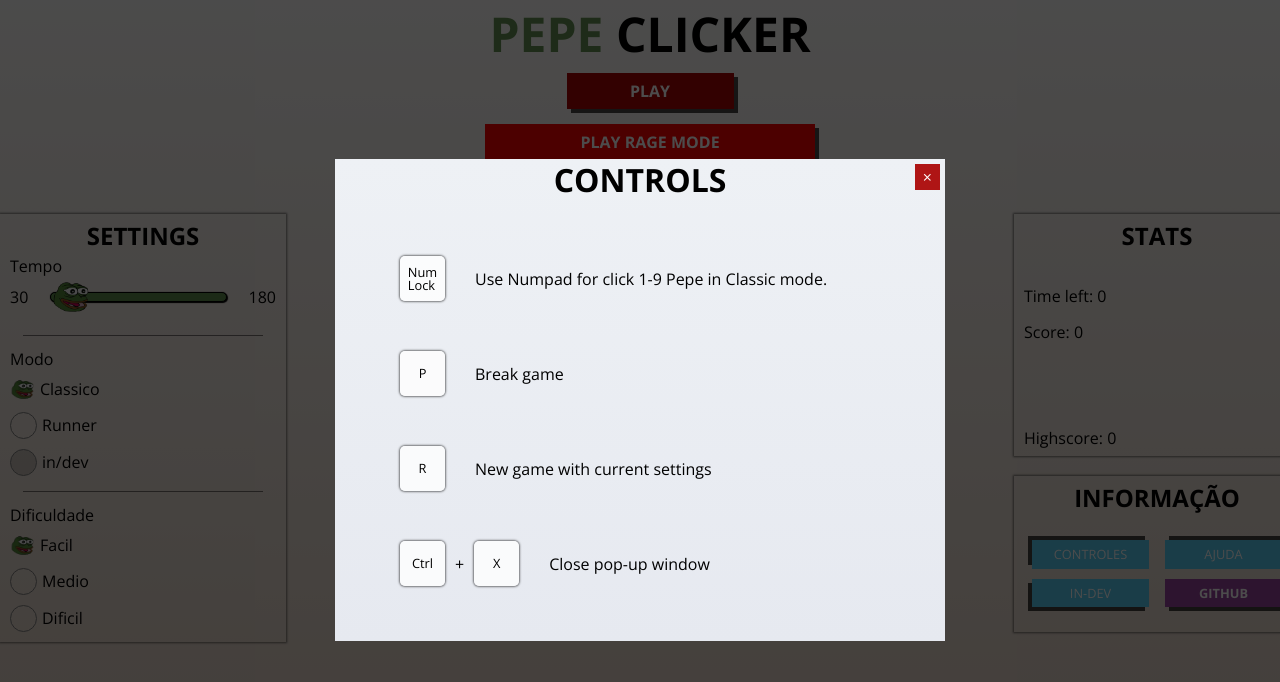
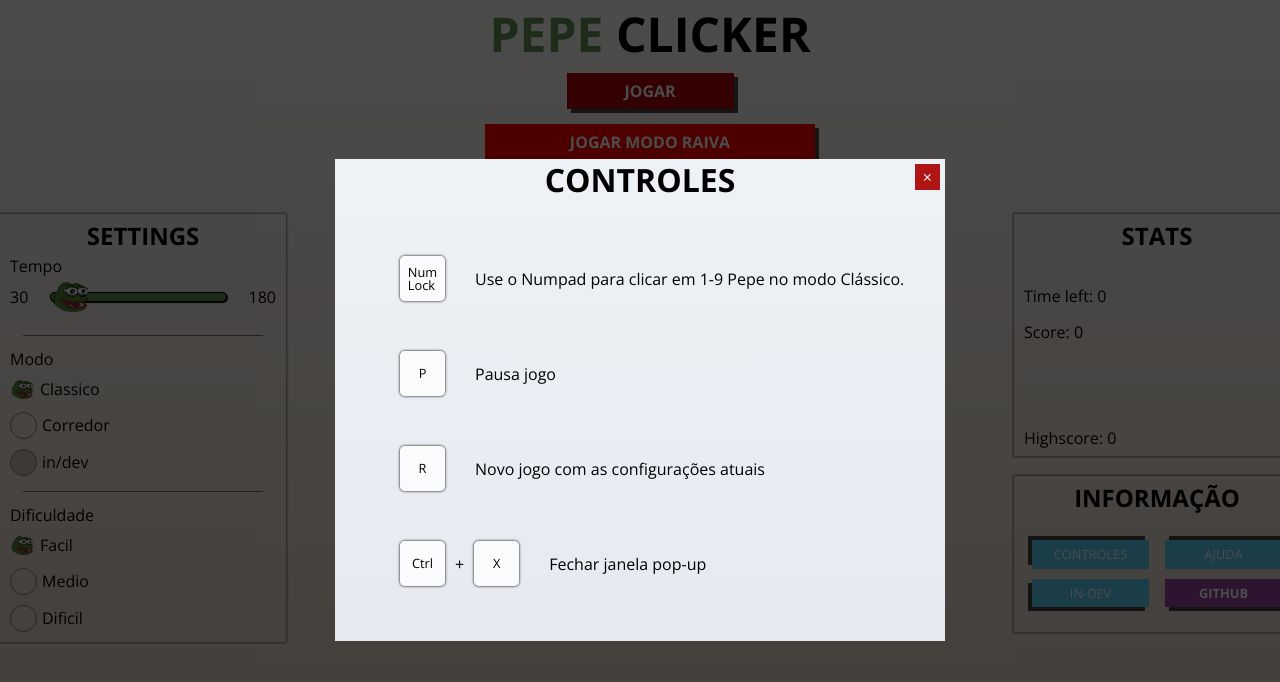
Before and after one commit to alufena/projetoversionamento, a plain HTML site: page pepe-clicker-master/index.html in a window 1280 px wide. Both pictures are taken after a click on the link "CONTROLES". Drawn offline with nearby package versions, Linux system fonts and the light colour scheme.

Commit message:
PEPE-CLICKER VERSÃO 1.2

```diff
--- a/pepe-clicker-master/index.html
+++ b/pepe-clicker-master/index.html
@@ -14,11 +14,11 @@
 <body>
   <header>
     <h1><span class="color-pepe">pepe</span> clicker</h1>
-    <a class="button play button-clickable" id="play">play</a>
-    <a class="button button-play-rage button-clickable" id="play-rage">play rage mode</a>
+    <a class="button play button-clickable" id="play">Jogar</a>
+    <a class="button button-play-rage button-clickable" id="play-rage">Jogar modo raiva</a>
     <div class="button-wrapper__header" id="button-wrapper__header">
-      <a class="button replay" id="replay">replay</a>
-      <a class="button break" id="break">break</a>
+      <a class="button replay" id="replay">Repeti</a>
+      <a class="button break" id="break">Pausa</a>
       <div class="float-clear"></div>
     </div>
   </header>
@@ -37,7 +37,7 @@
         <h4>Modo</h4>
         <form action="">
           <p><input type="radio" name="game-mode__input" id="game-mode__classic" value="classic" checked><label for="game-mode__classic"></label>Classico</p>
-          <p><input type="radio" name="game-mode__input" id="game-mode__test1" value="runner"><label for="game-mode__test1"></label>Runner</p>
+          <p><input type="radio" name="game-mode__input" id="game-mode__test1" value="runner"><label for="game-mode__test1"></label>Corredor</p>
           <p><input type="radio" name="game-mode__input" id="game-mode__test2" value="" disabled><label for="game-mode__test2"></label>in/dev</p>
         </form>
       </div>
@@ -81,42 +81,42 @@
   <div class="popup-wrapper" id="popup-wrapper">
     <div class="popup popup-controls" id="popup-controls">
       <a class="button popup-close">&times;</a>
-      <h3>CONTROLS</h3>
+      <h3>CONTROLES</h3>
       <ul class="popup-list">
         <li class="popup-list__item">
           <p class="controls-key">Num<br>Lock</p>
-          <p>Use Numpad for click 1-9 Pepe in Classic mode.</p>
+          <p>Use o Numpad para clicar em 1-9 Pepe no modo Clássico.</p>
         </li>
         <li class="popup-list__item">
           <p class="controls-key">P</p>
-          <p>Break game</p>
+          <p>Pausa jogo</p>
         </li>
         <li class="popup-list__item">
           <p class="controls-key">R</p>
-          <p>New game with current settings</p>
+          <p>Novo jogo com as configurações atuais</p>
         </li>
         <li class="popup-list__item">
           <p class="controls-key">Ctrl</p><span>+</span>
           <p class="controls-key">X</p>
-          <p>Close pop-up window</p>
+          <p>Fechar janela pop-up</p>
         </li>
       </ul>
     </div>
     <div class="popup popup-help" id="popup-help">
       <a class="button popup-close">&times;</a>
       <h3>
-        HELP
+        AJUDA
       </h3>
       <ul class="popup-list">
         <li class="popup-list__item">
-          <p>Score as many points as possible!</p>
+          <p>Marque o máximo de pontos possível!</p>
         </li>
         <li class="popup-list__item">
-          <p>Classic mode - use your mouse or Numpad for click on Pepe!</p>
+          <p>Modo clássico - use o mouse ou o Numpad para clicar em Pepe!</p>
         </li>
         <li class="popup-list__item">
           <p class="controls-key">R</p>
-          <p>Play now</p>
+          <p>Jogue agora</p>
         </li>
       </ul>
     </div>
@@ -128,10 +128,10 @@
       </h3>
       <ul class="popup-list">
         <li class="popup-list__item">
-          <p id="gameover-info">Your time is over!</p>
+          <p id="gameover-info">Seu tempo acabou!</p>
         </li>
         <li class="popup-list__item">
-          <p>In this attempt your score is <span id="gameover-score">0</span>.</p>
+          <p>Nesta tentativa, sua pontuação é <span id="gameover-score">0</span>.</p>
         </li>
         <li class="popup-list__item">
           <p class="gameover-highscore" id="gameover-highscore"></p>
```
